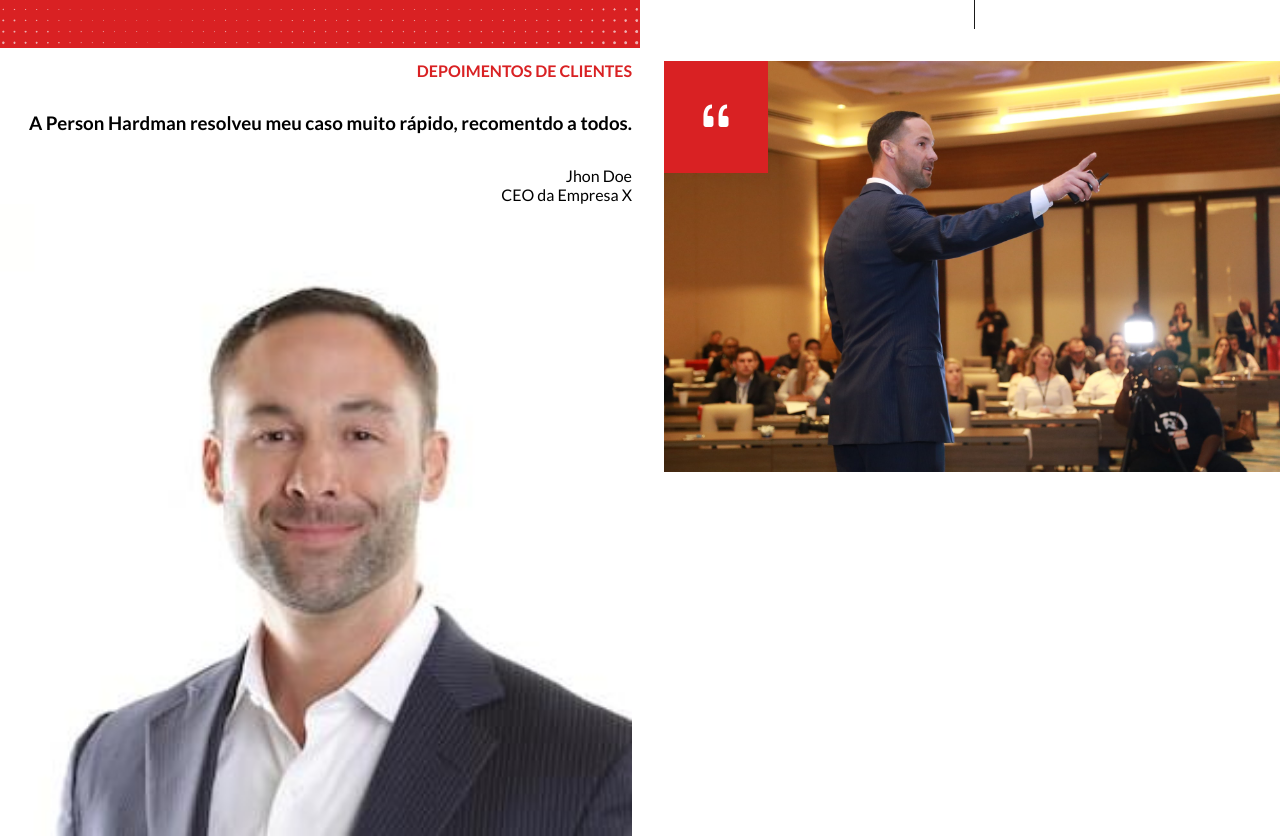
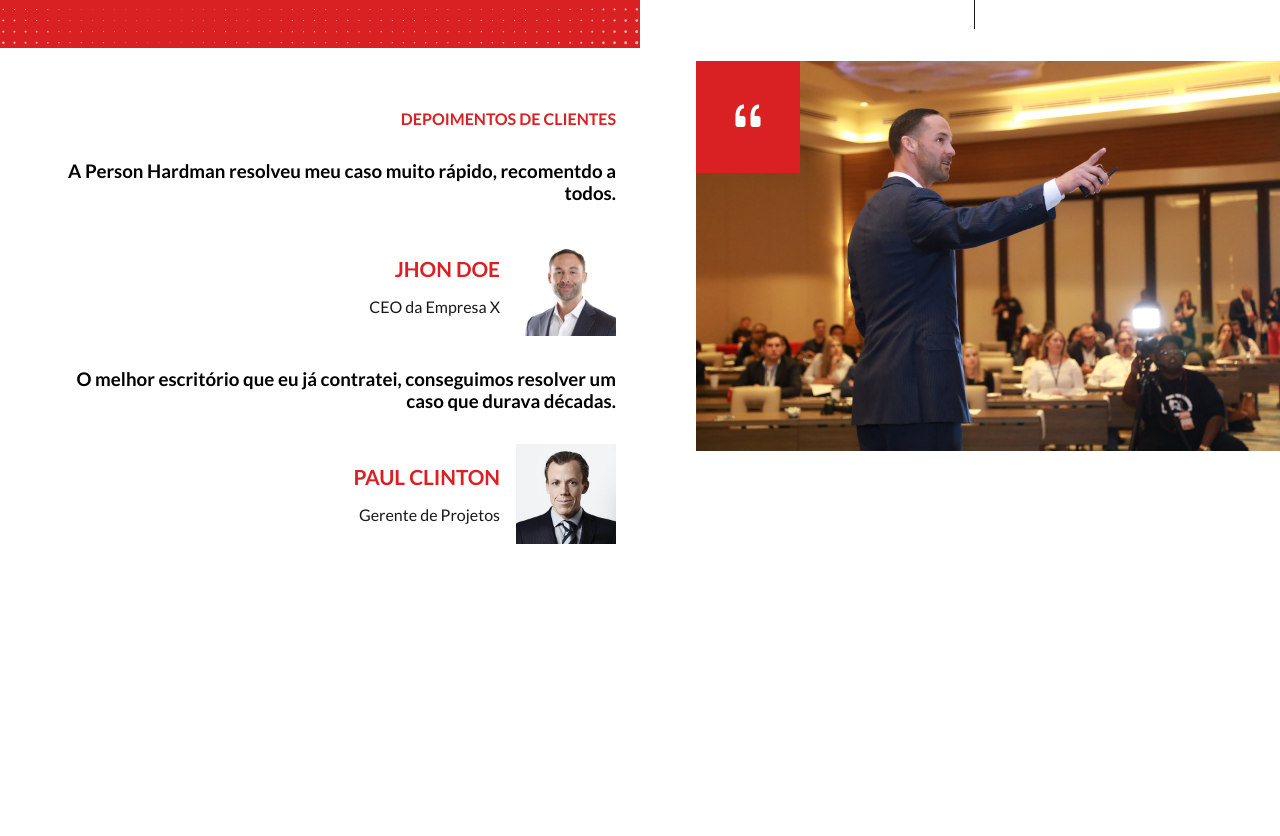
Before and after one commit to MarcioTanan/Projeto-Advocacia, a plain HTML site: page index.html in a window 1280 px wide. Shown: the part 2458-3294 px from the top of the page. After the commit the page ends 3050 px from the top, so only its background shows below. Drawn offline with nearby package versions, Linux system fonts and the light colour scheme.

Commit message:
css update

```diff
--- a/css/style.css
+++ b/css/style.css
@@ -298,3 +298,36 @@ i {
 
 
 /*Depoimentos*/
+
+#testmonials {
+  display: flex;
+  align-items: center;
+}
+
+#testimonial-information {
+  padding: 3rem;
+}
+
+.author {
+  display: flex;
+  justify-content: end;
+  align-items: center;
+  gap: 1rem;
+}
+
+.author .author-name {
+  color: var(--main-color);
+  text-transform: uppercase;
+  font-size: 1.3rem;
+  font-weight: bold;
+  margin-bottom: 1rem;
+}
+
+.author .author-job {
+  color: var(--secondary-text-color);
+}
+
+.author img {
+  width: 100px;
+  height: 100px;
+}
```
Also changed, not shown: index.html (+0 -3 lines).
